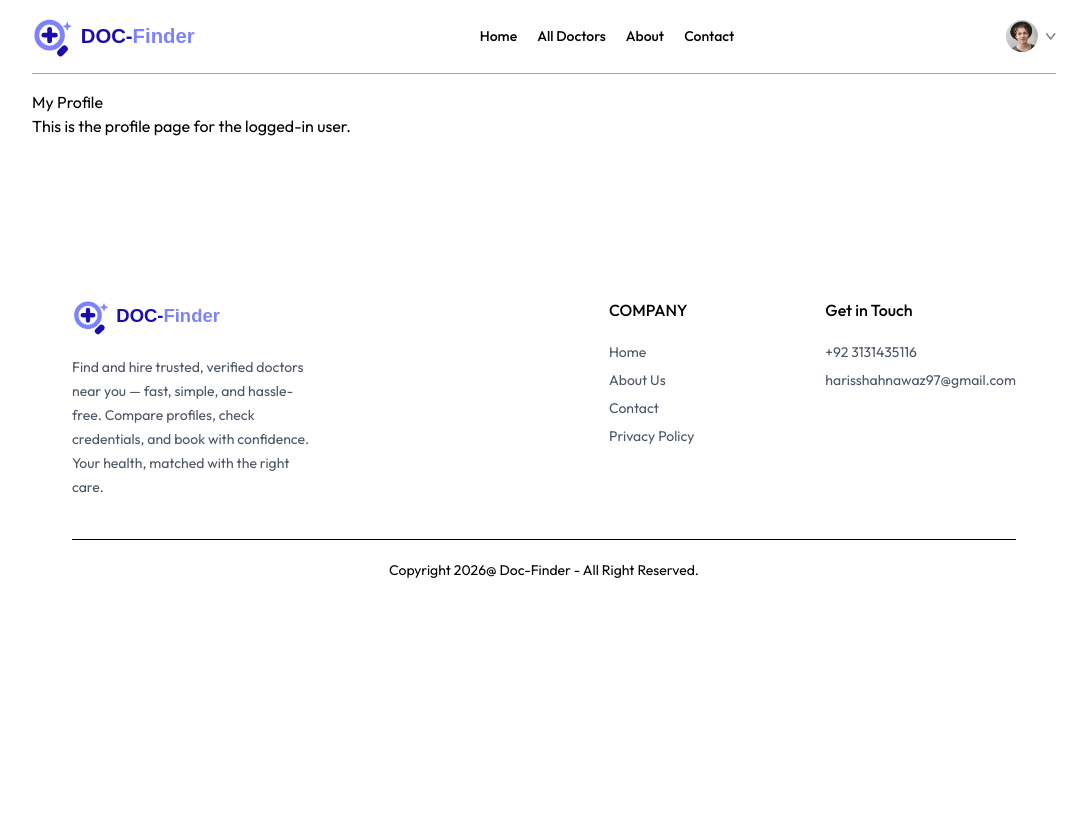
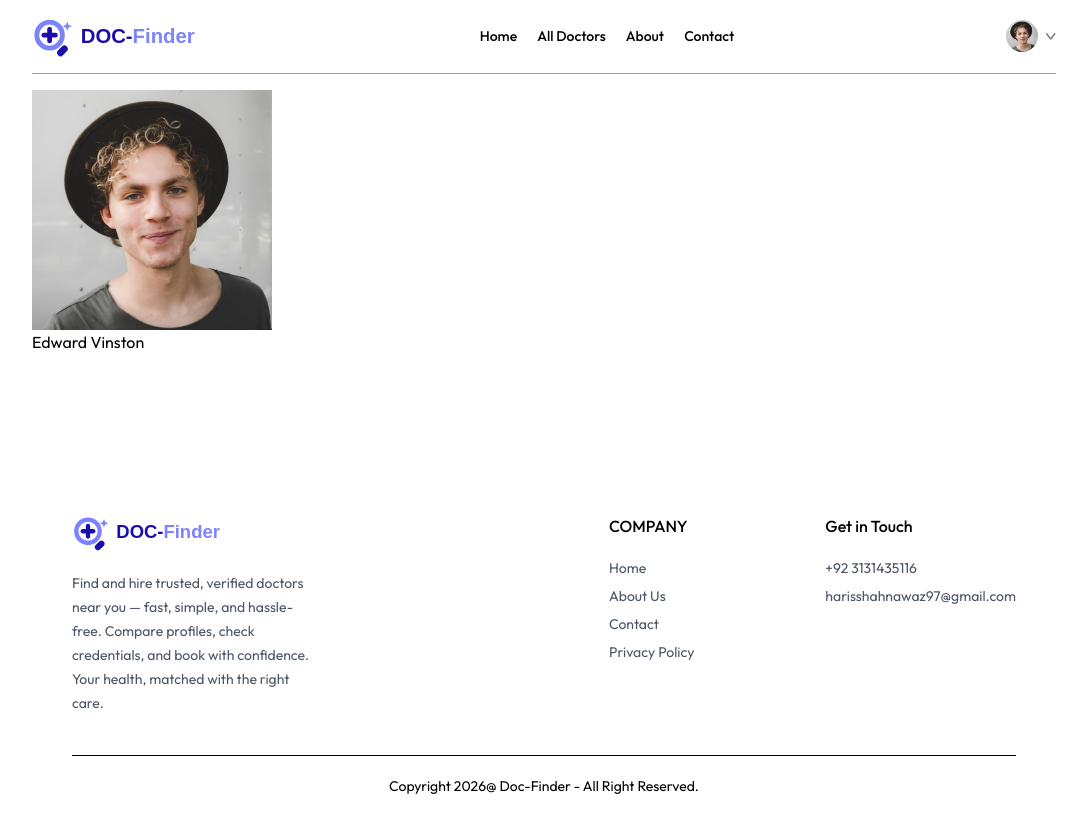
Before and after one commit to HarisShahnawaz/DOC-Finder, a React (Vite) app in the folder frontend/: page /my-profile in a window 1280 px wide. Shown: the whole page, without its empty margins (96-1183 px from the left). Built offline with nearby package versions, Linux system fonts and the light colour scheme.

Commit message:
start woeking on myprofile page

```diff
--- a/frontend/src/pages/Login.jsx
+++ b/frontend/src/pages/Login.jsx
@@ -18,10 +18,14 @@ const Login = () => {
       <div className='flex flex-col gap-3  sm:min-w-85 m-auto items-start p-8  border text-zinc-600 text-sm rounded-lg shadow-lg'>
         <p className='text-2xl font-semibold'>{state === 'Sign up' ? 'Create Account' : 'Login'}</p>
         <p>Please {state === 'Sign up' ? 'sign up' : 'log in'} to book appointments</p>
-        <div className='w-full'>
-          <p>Full Name</p>
-          <input className='border border-zinc-300 rounded w-full p-2 mt-1 ' type="text" onClick={(e) => setName(e.target.name)} value={name} required />
-        </div>
+        {
+          state === "Sign up" &&
+          <div className='w-full'>
+            <p>Full Name</p>
+            <input className='border border-zinc-300 rounded w-full p-2 mt-1 ' type="text" onClick={(e) => setName(e.target.name)} value={name} required />
+          </div>
+        }
+
         <div className='w-full'>
           <p>Email</p>
           <input className='border border-zinc-300 rounded w-full p-2 mt-1 ' type="email" onClick={(e) => setEmail(e.target.name)} value={name} required />
--- a/frontend/src/pages/MyProfile.jsx
+++ b/frontend/src/pages/MyProfile.jsx
@@ -1,10 +1,32 @@
 import React from 'react'
+import { useState } from 'react'
+import { assets } from '../assets/assets_frontend/assets'
+const MyProfile = () => {
 
-const MyProfile = () => {
+  const [userData, setUserData] = useState({
+    name: 'Edward Vinston',
+    image: assets.profile_pic,
+    email: 'edward.vinston@example.com',
+    phone: '+1 234 567 890',
+    address: {
+      line1: '123 Main Street, ',
+      line2: "circle church road london"
+    },
+    gender: 'Male',
+    dob: '2002-1-2'
+  })
+
+  const [isEdit, setIsEdit] = useState(false)
   return (
     <div>
-      <h1>My Profile</h1>
-      <p>This is the profile page for the logged-in user.</p>
+      <img src={userData.image} alt="" />
+
+
+      {
+        isEdit
+          ? <input type='text' onChange={e => setUserData(prev => ({ ...prev, name: e.target.value }))} />
+          : <p>{userData.name}</p>
+      }
     </div>
   )
 }
```
